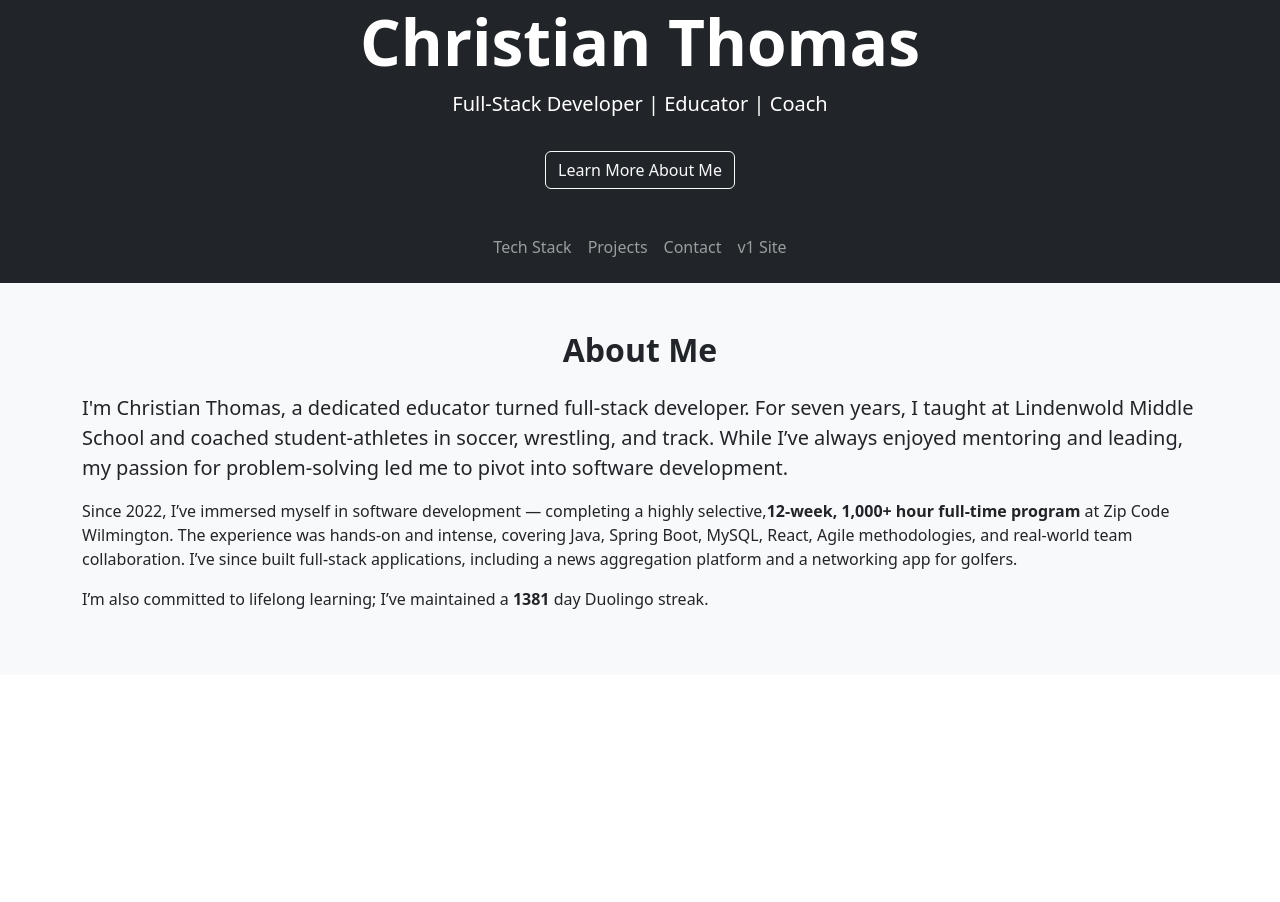
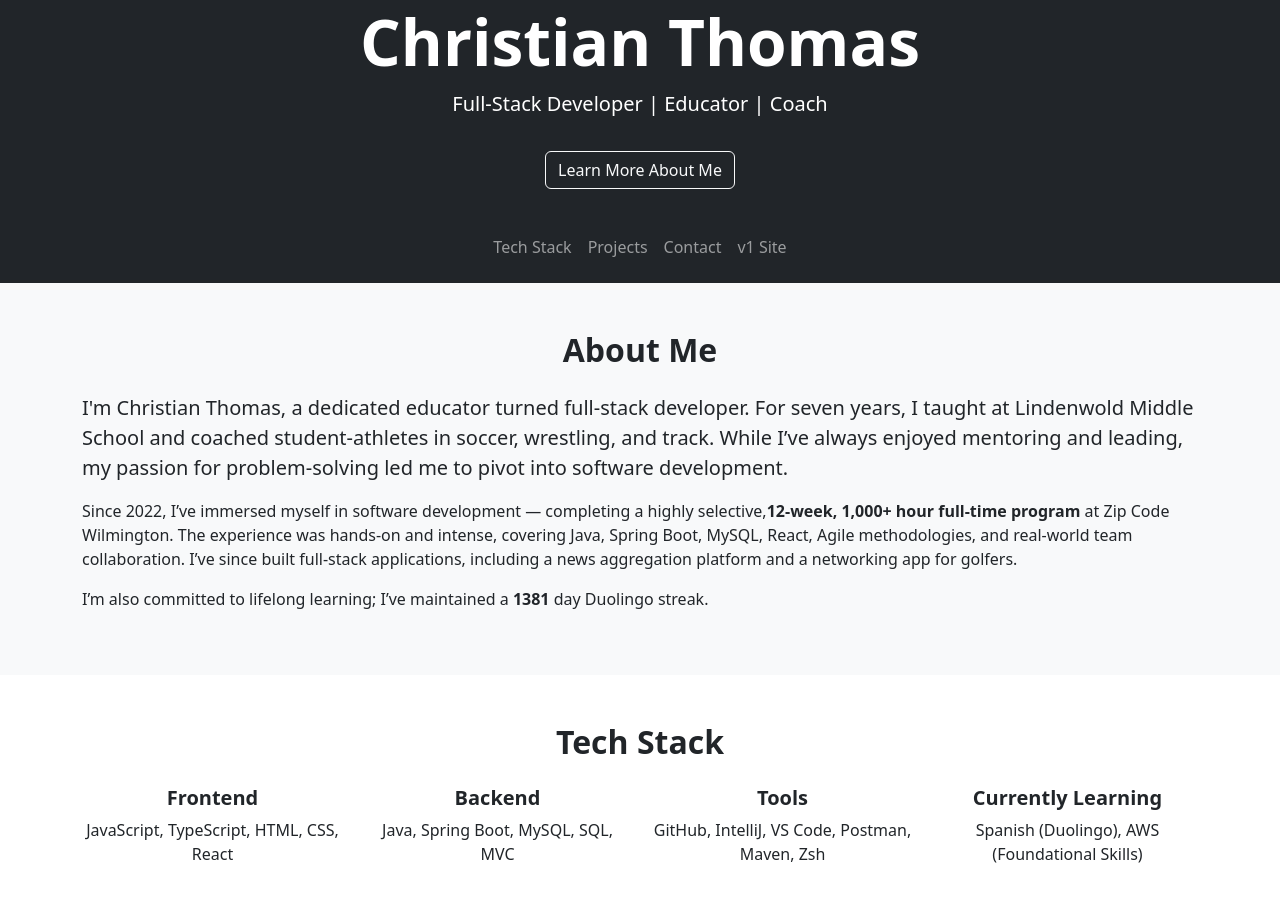
Before and after one commit to christhomas1190/christhomas1190.github.io, a React (Create React App) app in the folder react-portfolio/: page / in a window 1280 px wide. Shown: the top 902 px of the page. Before the commit the page ends 800 px from the top, so only its background shows below. Built offline with nearby package versions, Linux system fonts and the light colour scheme.

Commit message:
techstack checkpoint will add thumbnail pictures next

```diff
--- a/react-portfolio/public/index.html
+++ b/react-portfolio/public/index.html
@@ -9,6 +9,8 @@
       name="description"
       content="Web site created using create-react-app"
     />
+    <link rel="stylesheet" href="https://cdn.jsdelivr.net/gh/devicons/devicon@latest/devicon.min.css">
+
     <link rel="apple-touch-icon" href="%PUBLIC_URL%/logo192.png" />
     <!--
       manifest.json provides metadata used when your web app is installed on a
--- a/react-portfolio/src/App.js
+++ b/react-portfolio/src/App.js
@@ -2,6 +2,7 @@ import Header from './components/Header';
 import Hero from './components/Hero';
 import './App.css';
 import About from './components/About';
+import TechStack from './components/TechStack';
 
 function App() {
   return (
@@ -9,6 +10,7 @@ function App() {
       <Header />
       <Hero />
       <About />
+      <TechStack />
     </>
   );
 }
--- a/react-portfolio/src/components/TechStack.js
+++ b/react-portfolio/src/components/TechStack.js
@@ -0,0 +1,29 @@
+import React from 'react';
+
+export default function TechStack() {
+  return (
+    <section className="py-5 bg-white text-dark" id="tech">
+      <div className="container">
+        <h2 className="text-center fw-bold mb-4">Tech Stack</h2>
+        <div className="row text-center">
+          <div className="col-md-3 mb-4">
+            <h5 className="fw-bold">Frontend</h5>
+            <p>JavaScript, TypeScript, HTML, CSS, React</p>
+          </div>
+          <div className="col-md-3 mb-4">
+            <h5 className="fw-bold">Backend</h5>
+            <p>Java, Spring Boot, MySQL, SQL, MVC</p>
+          </div>
+          <div className="col-md-3 mb-4">
+            <h5 className="fw-bold">Tools</h5>
+            <p>GitHub, IntelliJ, VS Code, Postman, Maven, Zsh</p>
+          </div>
+          <div className="col-md-3 mb-4">
+            <h5 className="fw-bold">Currently Learning</h5>
+            <p>Spanish (Duolingo), AWS (Foundational Skills)</p>
+          </div>
+        </div>
+      </div>
+    </section>
+  );
+}
```
